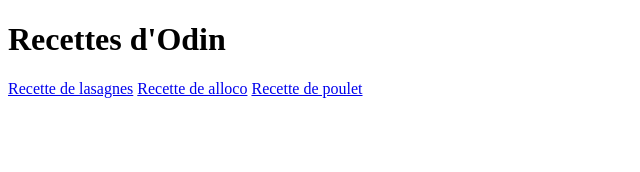
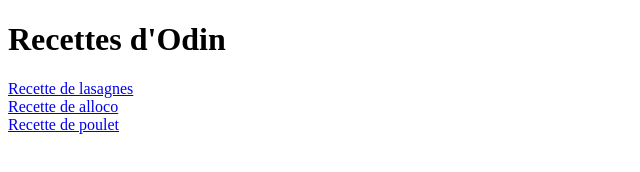
Before and after one commit to paulbongue/odin-recipes, a plain HTML site: page index.html in a window 1280 px wide. Shown: the whole page, without its empty margins (0-640 px from the left). Drawn offline with Linux system fonts and the light colour scheme.

Commit message:
MAJ du fichier index.html pour le retour à la ligne après chaque recette.

```diff
--- a/index.html
+++ b/index.html
@@ -7,8 +7,8 @@
 </head>
 <body>
     <h1>Recettes d'Odin</h1>
-    <a href="recipes/lasagna.html">Recette de lasagnes</a>
-    <a href="recipes/alloco.html">Recette de alloco</a>
+    <a href="recipes/lasagna.html">Recette de lasagnes</a><br>
+    <a href="recipes/alloco.html">Recette de alloco</a><br>
     <a href="recipes/poulet.html">Recette de poulet</a>
 </body>
 </html>
```
